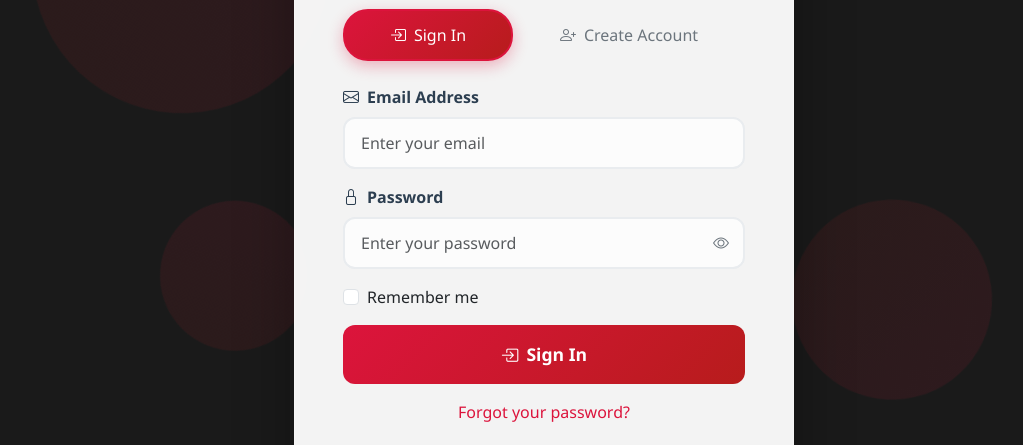
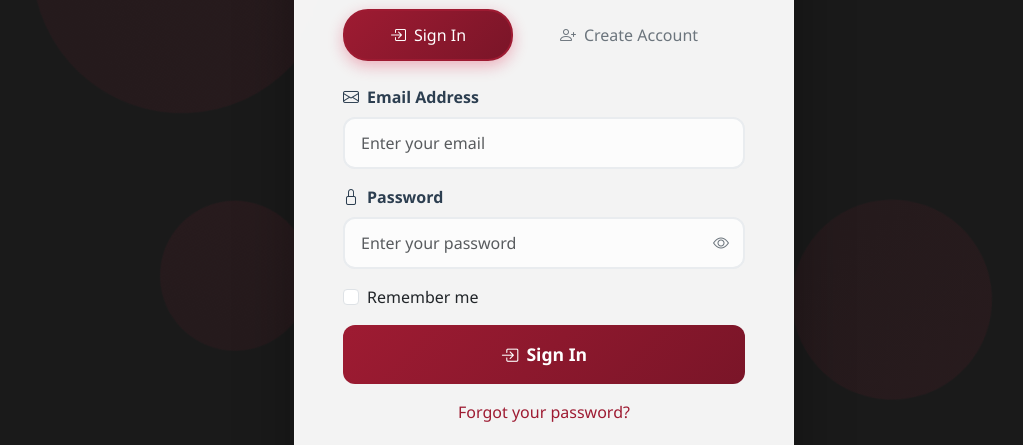
Before and after one commit to annapascana/GroupProject, a plain HTML site: page Resources/login.html in a window 1280 px wide. Shown: the part 274-719 px from the top of the page, without its empty margins (96-1119 px from the left). Drawn offline with nearby package versions, Linux system fonts and the light colour scheme.

Commit message:
color update

```diff
--- a/Pages/Anna/styles.css
+++ b/Pages/Anna/styles.css
@@ -1,6 +1,6 @@
 /* CSS Variables */
 :root {
-  --primary-color: #dc143c;
+  --primary-color: #9E1B32;
   --primary-dark: #b0112e;
   --secondary-color: #6c757d;
   --success-color: #28a745;
@@ -8,7 +8,7 @@
   --info-color: #17a2b8;
   --light-color: #f8f9fa;
   --dark-color: #343a40;
-  --crimson-gradient: linear-gradient(135deg, #dc143c 0%, #b0112e 100%);
+  --crimson-gradient: linear-gradient(135deg, #9E1B32 0%, #7A1528 100%);
 }
 
 /* Global Styles */
@@ -566,13 +566,13 @@ body {
 }
 
 .btn-outline-danger {
-  border: 2px solid #dc3545;
-  color: #dc3545;
+  border: 2px solid #9E1B32;
+  color: #9E1B32;
   background: transparent;
 }
 
 .btn-outline-danger:hover {
-  background: #dc3545;
+  background: #9E1B32;
   color: white;
 }
 
--- a/Pages/EmilyGarcia/travel.css
+++ b/Pages/EmilyGarcia/travel.css
@@ -1,9 +1,9 @@
 :root {
-    --crimson-primary: #dc143c;
-    --crimson-dark: #b71c1c;
-    --crimson-light: #ff6b7a;
-    --crimson-gradient: linear-gradient(135deg, #dc143c, #b71c1c);
-    --crimson-gradient-light: linear-gradient(135deg, #ff6b7a, #dc143c);
+    --crimson-primary: #9E1B32;
+    --crimson-dark: #7A1528;
+    --crimson-light: #C22B4A;
+    --crimson-gradient: linear-gradient(135deg, #9E1B32, #7A1528);
+    --crimson-gradient-light: linear-gradient(135deg, #C22B4A, #9E1B32);
     --text-primary: #2c3e50;
     --text-secondary: #6c757d;
     --text-light: #8e9aaf;
@@ -11,7 +11,7 @@
     --success-light: #d4edda;
     --warning-color: #ffc107;
     --warning-light: #fff3cd;
-    --danger-color: #dc3545;
+    --danger-color: #9E1B32;
     --danger-light: #f8d7da;
     --info-color: #17a2b8;
     --info-light: #d1ecf1;
@@ -739,7 +739,7 @@ body::before {
 }
 
 .badge.bg-danger {
-    background: linear-gradient(135deg, #dc3545, #c82333) !important;
+    background: linear-gradient(135deg, #9E1B32, #7A1528) !important;
 }
 
 /* Trip Type Icons Enhancement */
@@ -808,16 +808,16 @@ body::before {
 
 /* Delete Trip Button Styling */
 .delete-trip-btn {
-    background: #dc3545 !important; /* Red delete button */
-    border-color: #dc3545 !important;
+    background: #9E1B32 !important; /* Red delete button */
+    border-color: #9E1B32 !important;
     color: white !important;
     margin-left: 0.5rem;
     transition: all 0.3s ease;
 }
 
 .delete-trip-btn:hover {
-    background: #c82333 !important;
-    border-color: #bd2130 !important;
+    background: #7A1528 !important;
+    border-color: #5A0F1C !important;
     transform: translateY(-1px);
     box-shadow: 0 4px 8px rgba(220, 53, 69, 0.3);
 }
@@ -922,8 +922,8 @@ small,
     --text-secondary: #b0b0b0;
     --card-bg: #2d2d2d;
     --border-color: #404040;
-    --crimson-primary: #DC143C;
-    --crimson-dark: #B22222;
+    --crimson-primary: #9E1B32;
+    --crimson-dark: #7A1528;
 }
 
 [data-theme="dark"] body {
@@ -1079,18 +1079,18 @@ small,
 }
 
 [data-theme="dark"] .notification-item .btn-outline-danger:hover {
-    background-color: #dc3545;
-    border-color: #dc3545;
+    background-color: #9E1B32;
+    border-color: #9E1B32;
     color: white;
 }
 
 [data-theme="dark"] #clearAllBtn {
-    background: linear-gradient(135deg, #dc3545, #c82333);
+    background: linear-gradient(135deg, #9E1B32, #7A1528);
     color: white;
 }
 
 [data-theme="dark"] #clearAllBtn:hover {
-    background: linear-gradient(135deg, #c82333, #bd2130);
+    background: linear-gradient(135deg, #7A1528, #5A0F1C);
 }
 
 [data-theme="dark"] .trip-group-card {
@@ -1266,7 +1266,7 @@ small,
 }
 
 [data-theme="dark"] .text-danger {
-    color: #dc3545 !important;
+    color: #9E1B32 !important;
 }
 
 [data-theme="dark"] .border {
@@ -1403,15 +1403,15 @@ small,
 }
 
 .notification-item .btn-outline-danger:hover {
-    background-color: #dc3545;
-    border-color: #dc3545;
+    background-color: #9E1B32;
+    border-color: #9E1B32;
     color: white;
     transform: scale(1.05);
 }
 
 /* Clear All Button Styling */
 #clearAllBtn {
-    background: linear-gradient(135deg, #dc3545, #c82333);
+    background: linear-gradient(135deg, #9E1B32, #7A1528);
     border: none;
     color: white;
     font-weight: 500;
@@ -1419,7 +1419,7 @@ small,
 }
 
 #clearAllBtn:hover {
-    background: linear-gradient(135deg, #c82333, #bd2130);
+    background: linear-gradient(135deg, #7A1528, #5A0F1C);
     transform: translateY(-1px);
     box-shadow: 0 4px 8px rgba(220, 53, 69, 0.3);
 }
@@ -2464,7 +2464,7 @@ small,
     color: #721c24;
     padding: 1rem;
     border-radius: 10px;
-    border-left: 4px solid #dc3545;
+    border-left: 4px solid #9E1B32;
     margin: 1rem 0;
 }
 
@@ -2576,11 +2576,11 @@ small,
 }
 
 .custom-toast.error {
-    border-left-color: #dc3545;
+    border-left-color: #9E1B32;
 }
 
 .custom-toast.error .toast-header {
-    background: linear-gradient(135deg, #dc3545, #e74c3c);
+    background: linear-gradient(135deg, #9E1B32, #C22B4A);
 }
 
 .custom-toast.info {
--- a/Pages/EmilyGarcia/travel.js
+++ b/Pages/EmilyGarcia/travel.js
@@ -3345,7 +3345,7 @@ function setupChatInput() {
         } else if (!message) {
             // Show brief feedback for empty message
             chatInput.placeholder = 'Please enter a message...';
-            chatInput.style.borderColor = '#dc3545';
+            chatInput.style.borderColor = '#9E1B32';
             setTimeout(() => {
                 chatInput.placeholder = 'Type your message...';
                 chatInput.style.borderColor = '';
--- a/Pages/Sofia/styles.css
+++ b/Pages/Sofia/styles.css
@@ -1,15 +1,15 @@
 body{background:linear-gradient(120deg,#fff5f5,#ffeaea)}
-.hero{background:linear-gradient(135deg,#dc3545,#b02a37);color:#fff;border-radius:16px;padding:32px}
+.hero{background:linear-gradient(135deg,#9E1B32,#7A1528);color:#fff;border-radius:16px;padding:32px}
 .filter-card{border:0;border-radius:14px;box-shadow:0 10px 30px rgba(220,53,69,.12)}
 .result-card{border:0;border-radius:14px;box-shadow:0 8px 24px rgba(220,53,69,.12)}
 .study-card{transition:transform .15s ease,box-shadow .15s ease}
 .study-card:hover{transform:translateY(-2px);box-shadow:0 12px 32px rgba(0,0,0,.12)}
-.badge-soft{background:rgba(220,53,69,.1);color:#dc3545}
+.badge-soft{background:rgba(158,27,50,.1);color:#9E1B32}
 .chip{display:inline-flex;align-items:center;gap:6px;padding:.25rem .6rem;border-radius:999px;background:#f1f5f9;font-size:.8rem}
 .btn{border-radius:12px}
-.btn-primary{background-color:#dc3545;border-color:#dc3545}
-.btn-primary:hover{background-color:#bb2d3b;border-color:#b02a37}
-.btn-outline-secondary{border-color:#dc3545;color:#dc3545}
-.btn-outline-secondary:hover{background-color:#dc3545;color:#fff}
+.btn-primary{background-color:#9E1B32;border-color:#9E1B32}
+.btn-primary:hover{background-color:#7A1528;border-color:#7A1528}
+.btn-outline-secondary{border-color:#9E1B32;color:#9E1B32}
+.btn-outline-secondary:hover{background-color:#9E1B32;color:#fff}
 .btn-sm{border-radius:10px}
 .btn-sm{padding:.5rem 1rem;font-size:.9rem}
--- a/Pages/jaxon/workout.css
+++ b/Pages/jaxon/workout.css
@@ -2,10 +2,10 @@
 
 /* Root Variables */
 :root {
-  --crimson-primary: #dc143c;
-  --crimson-dark: #b71c1c;
-  --crimson-light: #ff6b6b;
-  --crimson-gradient: linear-gradient(135deg, #dc143c 0%, #b71c1c 100%);
+  --crimson-primary: #9E1B32;
+  --crimson-dark: #7A1528;
+  --crimson-light: #C22B4A;
+  --crimson-gradient: linear-gradient(135deg, #9E1B32 0%, #7A1528 100%);
   --white: #ffffff;
   --light-gray: #f8f9fa;
   --medium-gray: #6c757d;
--- a/Resources/Styles/dashboard.css
+++ b/Resources/Styles/dashboard.css
@@ -2,12 +2,12 @@
 
 /* Root Variables */
 :root {
-  --crimson-primary: #dc143c;
-  --crimson-dark: #b71c1c;
-  --crimson-light: #ff6b6b;
+  --crimson-primary: #9E1B32;
+  --crimson-dark: #7A1528;
+  --crimson-light: #C22B4A;
   --sidebar-bg: #2c2c2c;
   --sidebar-hover: #3a3a3a;
-  --sidebar-active: #dc143c;
+  --sidebar-active: #9E1B32;
   --main-bg: #f8f9fa;
   --card-bg: #ffffff;
   --text-primary: #2c3e50;
@@ -422,7 +422,7 @@ body {
 
 .card-status.closed {
   background: rgba(220, 53, 69, 0.1);
-  color: #dc3545;
+  color: #9E1B32;
 }
 
 .card-status.full {
@@ -862,7 +862,7 @@ body {
 
 [data-theme="dark"] .card-status.closed {
   background: rgba(220, 53, 69, 0.2);
-  color: #f87171;
+  color: #C22B4A;
 }
 
 [data-theme="dark"] .card-status.full {
--- a/Resources/Styles/login.css
+++ b/Resources/Styles/login.css
@@ -2,11 +2,11 @@
 
 /* Root Variables */
 :root {
-  --crimson-primary: #dc143c;
-  --crimson-dark: #b71c1c;
-  --crimson-light: #ff6b6b;
-  --crimson-gradient: linear-gradient(135deg, #dc143c 0%, #b71c1c 100%);
-  --crimson-gradient-light: linear-gradient(135deg, #ff6b6b 0%, #dc143c 100%);
+  --crimson-primary: #9E1B32;
+  --crimson-dark: #7A1528;
+  --crimson-light: #C22B4A;
+  --crimson-gradient: linear-gradient(135deg, #9E1B32 0%, #7A1528 100%);
+  --crimson-gradient-light: linear-gradient(135deg, #C22B4A 0%, #9E1B32 100%);
   --dark-bg: #1a1a1a;
   --card-bg: rgba(255, 255, 255, 0.95);
   --text-primary: #2c3e50;
@@ -14,7 +14,7 @@
   --border-color: #e9ecef;
   --success-color: #28a745;
   --warning-color: #ffc107;
-  --danger-color: #dc3545;
+  --danger-color: #9E1B32;
 }
 
 /* Global Styles */
```
